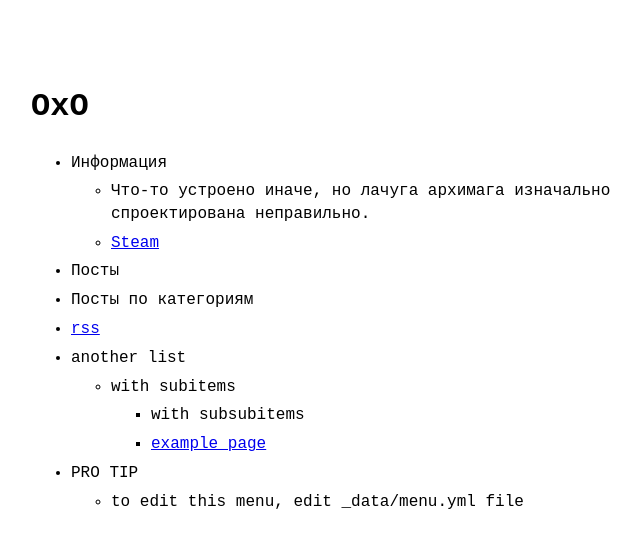
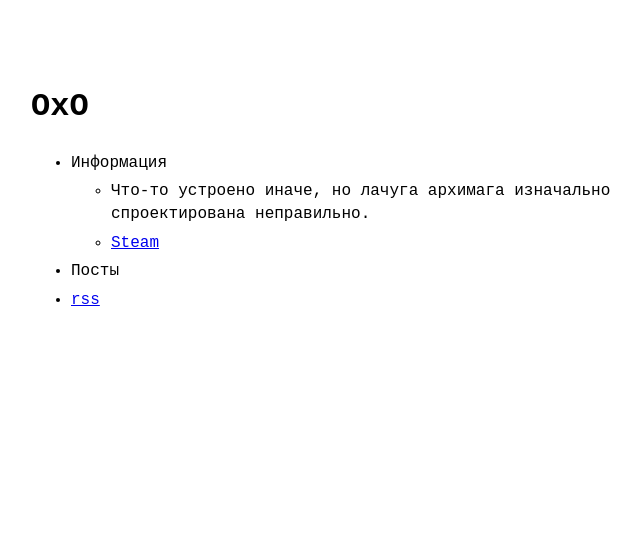
Before and after one commit to SiberiaOreMine/0x0, a Jekyll site: the page built from index.md, in a window 1280 px wide. Shown: the top 548 px of the page, without its empty margins (289-930 px from the left). Built offline with Jekyll 4.4.1, drawn with Linux system fonts in a browser that asks for light colours.

Commit message:
Update menu.yml

```diff
--- a/_data/menu.yml
+++ b/_data/menu.yml
@@ -15,23 +15,5 @@ entries:
       show_more_text: Просмотреть архив...
       show_more_url: archive.html
 
-  - title: Посты по категориям
-    post_list:
-      category: example2
-      show_more: true
-      show_more_text: See more posts...
-      show_more_url: example2-archive.html
-
   - title: rss
     url: feed.xml
-
-  - title: another list
-    entries:
-      - title: with subitems
-        entries:
-          - title: with subsubitems
-          - title: example page
-            url: about
-  - title: PRO TIP
-    entries:
-      - title: to edit this menu, edit _data/menu.yml file
```
